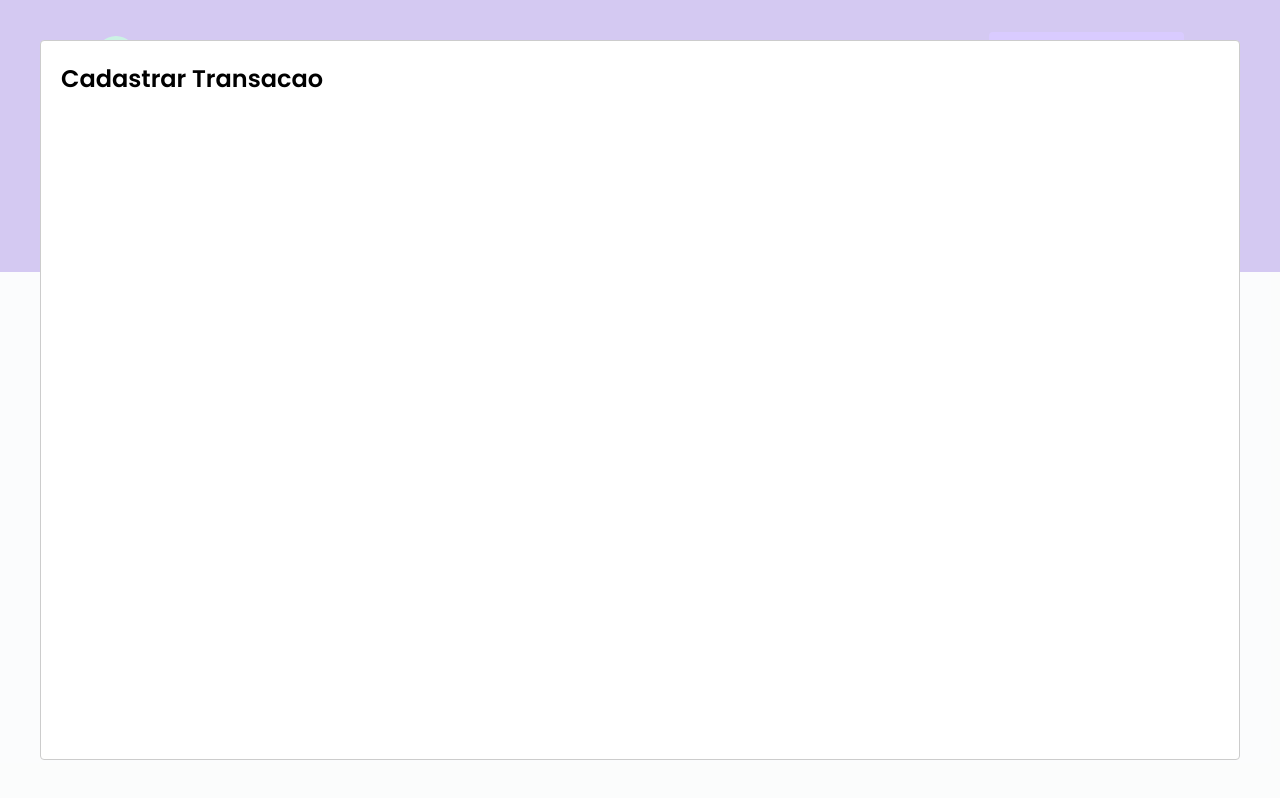
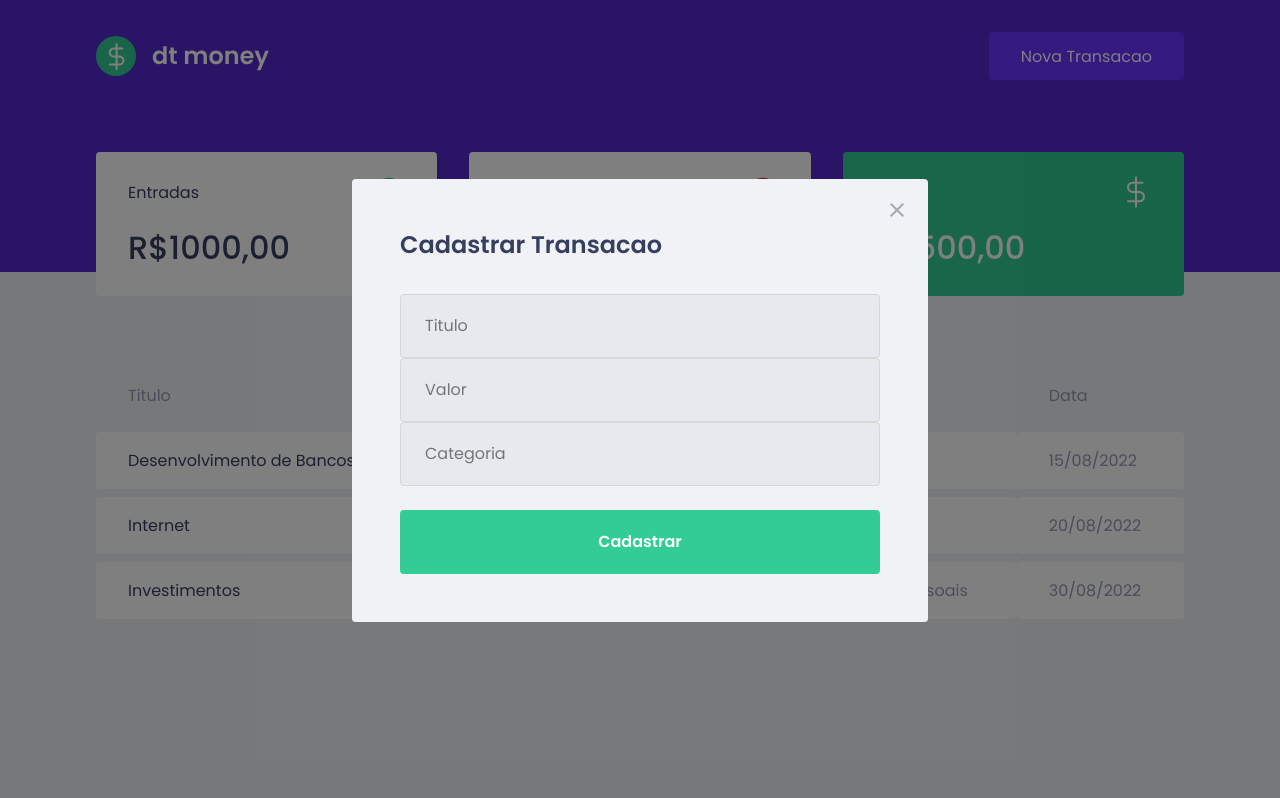
Before and after one commit to alimadeoliveiranatalia/dt_money, a React (Create React App) app: page / in a window 1280 px wide. Both pictures are taken after a click on the button "Nova Transacao". Built offline with nearby package versions, Linux system fonts and the light colour scheme; no server answers; what miragejs would draw is missing.

Commit message:
feat: add form modal styles

```diff
--- a/src/App.tsx
+++ b/src/App.tsx
@@ -2,6 +2,7 @@ import { useState } from "react";
 import Modal from "react-modal";
 import { Dashboard } from "./components/Dashboard";
 import { Header } from "./components/Header";
+import { NewTransactionModal } from "./components/NewTransactionModal";
 import { GlobalStyle } from "./styles/global";
 
 Modal.setAppElement("#root");
@@ -13,19 +14,14 @@ export function App() {
         setIsNewTransactionModalOpen(true);
     }
 
-    function handleCloseNewTransaction(){
+    function handleCloseNewTransactionModal(){
         setIsNewTransactionModalOpen(false);
     }
   return (
     <>
       <Header onOpenNewTransactionModal={ handleOpenNewTransactionModal } />
       <Dashboard />
-      <Modal
-        isOpen={ isNewTransactionModalOpen }
-        onRequestClose={ handleCloseNewTransaction }
-      >
-        <h2>Cadastrar Transacao</h2>
-      </Modal>
+      <NewTransactionModal isOpen={ isNewTransactionModalOpen } onRequestClose={ handleCloseNewTransactionModal }/>
       <GlobalStyle />
     </>
   );
--- /dev/null
+++ b/src/components/NewTransactionModal/index.tsx
@@ -0,0 +1,35 @@
+import Modal from "react-modal";
+import closeImg from "../../assets/vector.svg";
+import { Container } from "./styles";
+
+interface NewTransactionModalProps {
+    isOpen: boolean;
+    onRequestClose: () => void;
+}
+
+export function NewTransactionModal({ isOpen, onRequestClose }: NewTransactionModalProps){
+    return (
+        <Modal
+            isOpen={ isOpen }
+            onRequestClose={ onRequestClose }
+            overlayClassName="react-modal-overlay"
+            className="react-modal-content"
+        >
+            <button
+                type="button"
+                onClick={ onRequestClose }
+                className="react-modal-close"
+            >
+                <img src={ closeImg } alt="Fechar Modal" />
+            </button>
+
+            <Container>
+                <h2>Cadastrar Transacao</h2>
+                <input placeholder="Titulo" />
+                <input type="number" placeholder="Valor" />
+                <input placeholder="Categoria"/>
+                <button type="submit">Cadastrar</button>
+            </Container>
+        </Modal>
+    )
+}
--- /dev/null
+++ b/src/components/NewTransactionModal/styles.ts
@@ -0,0 +1,45 @@
+import styled from "styled-components";
+
+export const Container = styled.form`
+    h2 {
+        color: var(--text-title);
+        font-size: 1.5rem;
+        margin-bottom: 2rem;
+    }
+    input {
+        width: 100%;
+        padding: 0 1.5rem;
+        height: 4rem;
+        border-radius: 0.25rem;
+        border: 1px solid #d7d7d7;
+        background: #e7e9ee;
+        font-weight: 400;
+        font-size: 1rem;
+    }
+
+    & + input {
+        margin-top: 1rem;
+    }
+
+    &::placeholder {
+        color: var(--text-body);
+    }
+
+    button[type="submit"] {
+        width: 100%;
+        padding: 0 1.5rem;
+        height: 4rem;
+        background: var(--green);
+        color: #FFF;
+        border-radius: 0.25rem;
+        border: 0;
+        font-size: 1rem;
+        margin-top: 1.5rem;
+        font-weight: 600;
+        transition: 1.5rem;
+
+        &:hover {
+            filter: brightness(0.9);
+        }
+    }
+`;
--- a/src/styles/global.ts
+++ b/src/styles/global.ts
@@ -50,4 +50,37 @@ export const GlobalStyle = createGlobalStyle`
         opacity: 0.6;
         cursor: not-allowed;
     }
+    .react-modal-overlay {
+        background: rgba(0, 0, 0, 0.5);
+        position: fixed;
+        top: 0;
+        bottom: 0;
+        right: 0;
+        left: 0;
+        display: flex;
+        align-items: center;
+        justify-content: center;
+    }
+
+    .react-modal-content {
+        width: 100%;
+        max-width: 576px;
+        background: var(--background);
+        padding: 3rem;
+        position: relative;
+        border-radius: 0.24rem;
+
+    }
+    .react-modal-close {
+        position: absolute;
+        right: 1.5rem;
+        top: 1.5rem;
+        border: 0;
+        background: transparent;
+        transition: filter 0.2s;
+
+        &:hover {
+            filter: brightness(0.8);
+        }
+    }
 `
```
